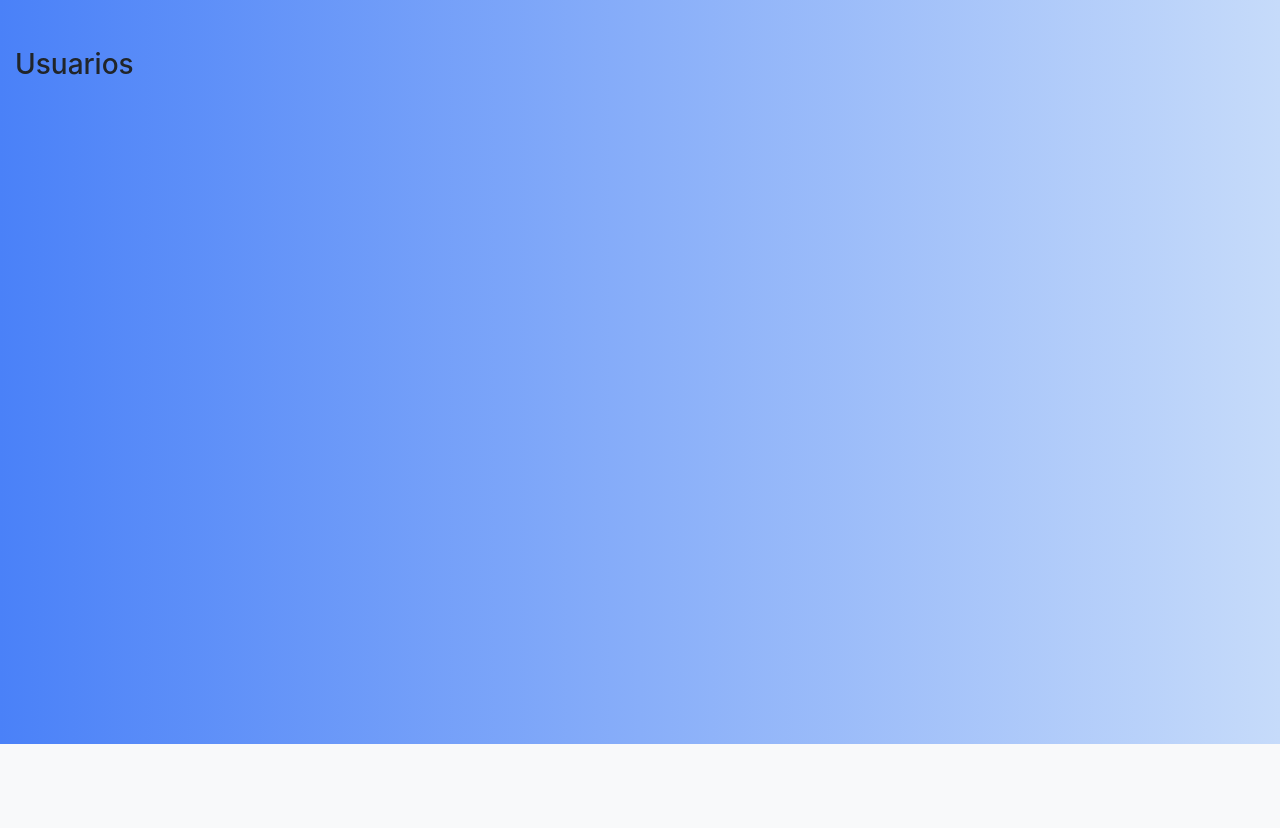
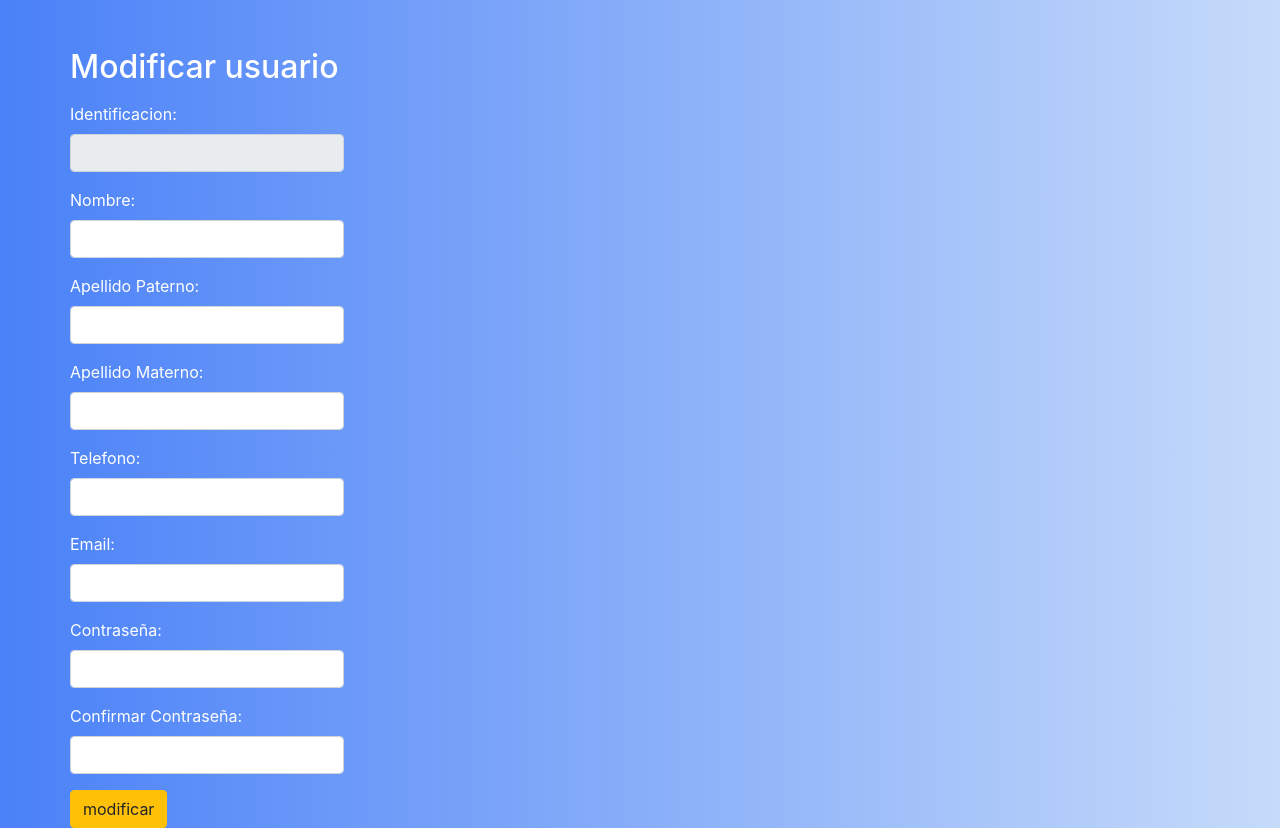
Before and after one commit to JoseIgnacioCorvalan11/proyecto_grupal, a Python web app: template flask_app/templates/modificar_usuario.html in a window 1280 px wide. Shown: the part 56-884 px from the top of the page. Before the commit the page ends 800 px from the top, so only its background shows below. Run offline with Jinja, Linux system fonts and the light colour scheme; the template is opened without the code that fills it, so the values that code supplies are empty; some libraries are stand-ins or nearby versions.

Commit message:
Crud usuario finalizado

```diff
--- a/flask_app/templates/administracion.html
+++ b/flask_app/templates/administracion.html
@@ -77,7 +77,7 @@
     <tbody>
         {% for usuario in usuarios %}
         <tr>
-            <td>{{usuario.identificacion}}</td>
+            <td>{{usuario.id}}</td>
             <td>{{usuario.nombre}}</td>
             <td>{{usuario.apellidoP}}</td>
             <td>{{usuario.mail}}</td>
@@ -92,8 +92,8 @@
             {%endif%}
 
             <td>
-                <a href="#"  class="btn btn-secondary">Modificar</a>
-                <a href="/eliminar/{{usuario.identificacion}}" class="btn btn-warning">Eliminar</a>
+                <a href="/usuarios/{{usuario.id}}/modificar"  class="btn btn-secondary">Modificar</a>
+                <a href="/eliminar/{{usuario.id}}" class="btn btn-warning">Eliminar</a>
             </td>
         </tr>
         {%endfor%}
--- a/flask_app/templates/modificar_usuario.html
+++ b/flask_app/templates/modificar_usuario.html
@@ -1,11 +1,49 @@
 {% extends "base.html" %}
 
-{% block titulo %}Dashboard{% endblock %}
+{% block titulo %}Modificar usuario{% endblock %}
 {% block contenido %}
 {% include "__menu.html" %}
-<div class="container-fluid  mt-5">
-<h3>Usuarios</h3>
-
+<div class="container  mt-5">
+<div class="row w-50 text-white">
+<form action="/modificar_usuario/{{usuario.identificacion}}" method="POST">
+    <div class="form-group ">
+        <h2>Modificar usuario</h2>
+    </div>
+    <div class="form-group">
+        <label for="id">Identificacion:</label>
+        <input  class="form-control" type="text" name="id" value="{{usuario.identificacion}}" readonly>
+    </div>
+    <div class="form-group ">
+        <label for="nombre">Nombre:</label>
+        <input  class="form-control" type="text" name="nombre" value="{{usuario.nombre}}">
+    </div>
+    <div class="form-group">
+        <label for="apellido">Apellido Paterno:</label>
+        <input class="form-control" type="text" name="apellidoP" value="{{usuario.apellido_p}}">
+    </div>
+    <div class="form-group">
+        <label for="apellido">Apellido Materno:</label>
+        <input class="form-control" type="text" name="apellidoM" value="{{usuario.apellido_m}}">
+    </div>
+    <div class="form-group">
+        <label for="telefono">Telefono:</label>
+        <input class="form-control" type="text" name="telefono" value="{{usuario.telefono}}">
+    </div>
+    <div class="form-group">
+        <label for="mail" >Email:</label>
+        <input class="form-control" type="email" name="mail" value="{{usuario.mail}}">
+    </div>
+    <div class="form-group">
+        <label for="contraseña" >Contraseña:</label>
+        <input class="form-control" type="password" name="contraseña" value="">
+    </div>
+    <div class="form-group">
+        <label for="contraseña_confirm" >Confirmar Contraseña:</label>
+        <input class="form-control" type="password" name="contraseña_confirm" value="">
+    </div>
+    <input class="btn btn-warning" type="submit" value="modificar">
+</form>
+</div>
 </div>
 
 
```
Also changed, not shown: flask_app/controllers/core.py (+4 -6 lines), flask_app/controllers/usuarios.py (+24 -11 lines), flask_app/models/usuario.py (+33 -6 lines).
